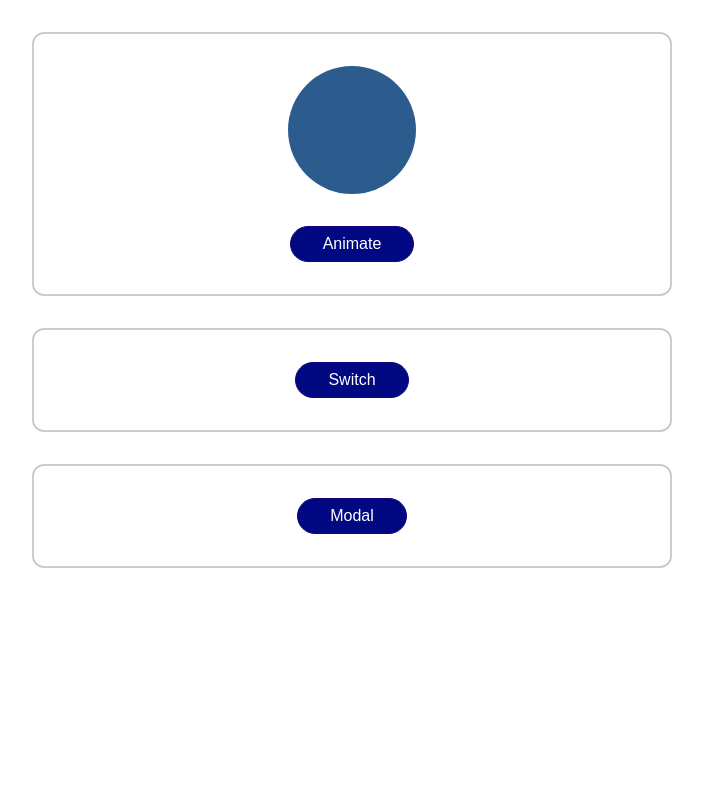
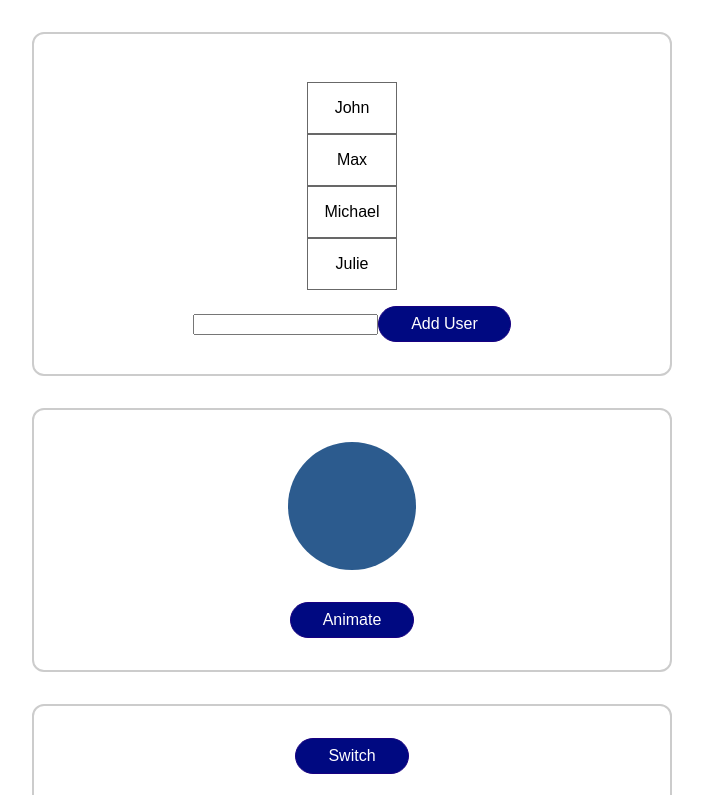
Before and after one commit to takayuki-s/vue-app, a Vue app in the folder vue3-typescript/vue-guide9/: page /users in a window 1280 px wide. Shown: the top 795 px of the page, without its empty margins (288-991 px from the left). Built offline with nearby package versions, Linux system fonts and the light colour scheme.

Commit message:
リスト表示、追加、削除

```diff
--- a/vue3-typescript/vue-guide9/src/App.vue
+++ b/vue3-typescript/vue-guide9/src/App.vue
@@ -1,4 +1,7 @@
 <template>
+  <div class="container">
+    <UserList />
+  </div>
   <div class="container">
     <div class="circle" :class="{ animate: animatingCircle }"></div>
     <button @click="animateCircle">Animate</button>
@@ -24,6 +27,7 @@
 <script setup lang="ts">
 import { ref } from 'vue';
 import Modal from './components/Modal.vue';
+import UserList from './components/UserList.vue';
 
 const animatingCircle = ref(false)
 const paragraphVisible = ref(false)
--- /dev/null
+++ b/vue3-typescript/vue-guide9/src/components/UserList.vue
@@ -0,0 +1,39 @@
+<template>
+  <ul>
+    <li v-for="user in users" :key="user" @click="removeUser(user)">
+      {{ user }}
+    </li>
+  </ul>
+  <div>
+    <input type="text" v-model="inputtingUser">
+    <button @click="addUser(inputtingUser)">Add User</button>
+  </div>
+</template>
+
+<script setup lang="ts">
+import { ref } from 'vue';
+const users = ref(["John", "Max", "Michael", "Julie"])
+const inputtingUser = ref<string>("")
+const addUser = (newUser: string) => {
+  users.value.push(newUser)
+  inputtingUser.value = ""
+}
+
+const removeUser = (user: string) => {
+  users.value = users.value.filter(v => v != user)
+}
+</script>
+
+<style scoped>
+ul {
+  list-style: none;
+  margin: 1rem 0;
+  padding: 0;
+}
+
+li {
+  border: 1px solid rgb(104, 104, 104);
+  padding: 1rem;
+  text-align: center;
+}
+</style>
```
